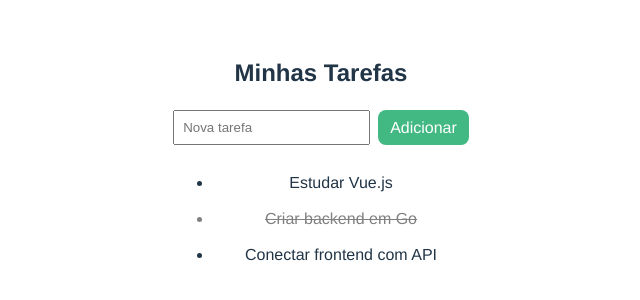
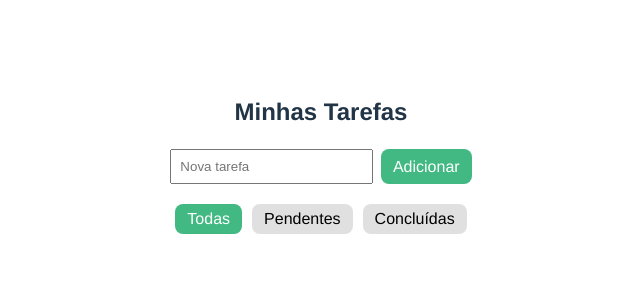
Before and after one commit to JuniorPeruzzo/task-manager, a Vue app: page / in a window 1280 px wide. Shown: the part 236-536 px from the top of the page, without its empty margins (319-959 px from the left). Built offline with nearby package versions, Linux system fonts and the light colour scheme.

Commit message:
feat: adiciona persistencia de tarefas no localstorage e filtros

```diff
--- a/src/components/TaskList.vue
+++ b/src/components/TaskList.vue
@@ -4,8 +4,26 @@
 
 		<NewTaskForm @create-task="addTask" />
 
+		<!-- Filters -->
+		<div class="filters">
+			<button
+				v-for="option in filterOptions"
+				:key="option"
+				:class="{ active: currentFilter === option }"
+				@click="currentFilter = option"
+			>
+				{{ option }}
+			</button>
+		</div>
+
+		<!-- Filtered list -->
 		<ul>
-			<li v-for="(task, index) in tasks" :key="index" :class="{ done: task.done }" @click="toggleTask(index)">
+			<li
+				v-for="(task, index) in filteredTasks"
+				:key="index"
+				:class="{ done: task.done }"
+				@click="toggleTask(index)"
+			>
 				{{ task.title }}
 			</li>
 		</ul>
@@ -13,14 +31,42 @@
 </template>
 
 <script setup>
-import { ref } from "vue";
+import { ref, computed, watch, onMounted } from "vue";
 import NewTaskForm from "./NewTaskForm.vue";
 
-const tasks = ref([
-	{ title: "Estudar Vue.js", done: false },
-	{ title: "Criar backend em Go", done: true },
-	{ title: "Conectar frontend com API", done: false },
-]);
+const STORAGE_KEY = "vue-tasks";
+
+const tasks = ref([]);
+
+// Load saved tasks
+onMounted(() => {
+	const saved = localStorage.getItem(STORAGE_KEY);
+	if (saved) {
+		tasks.value = JSON.parse(saved);
+	}
+});
+
+// Save tasks whenever they change
+watch(
+	tasks,
+	(newTasks) => {
+		localStorage.setItem(STORAGE_KEY, JSON.stringify(newTasks));
+	},
+	{ deep: true },
+);
+
+const filterOptions = ["Todas", "Pendentes", "Concluídas"];
+const currentFilter = ref("Todas");
+
+// Computed: filter tasks based on the active filter
+const filteredTasks = computed(() => {
+	if (currentFilter.value === "Pendentes") {
+		return tasks.value.filter((t) => !t.done);
+	} else if (currentFilter.value === "Concluídas") {
+		return tasks.value.filter((t) => t.done);
+	}
+	return tasks.value;
+});
 
 function addTask(task) {
 	tasks.value.push(task);
@@ -47,4 +93,18 @@ li {
 li:hover {
 	background: #f0f0f0;
 }
+.filters {
+	margin-bottom: 1rem;
+}
+.filters button {
+	margin: 0 5px;
+	padding: 6px 12px;
+	background-color: #e0e0e0;
+	border: none;
+	cursor: pointer;
+}
+.filters button.active {
+	background-color: #42b983;
+	color: white;
+}
 </style>
```
